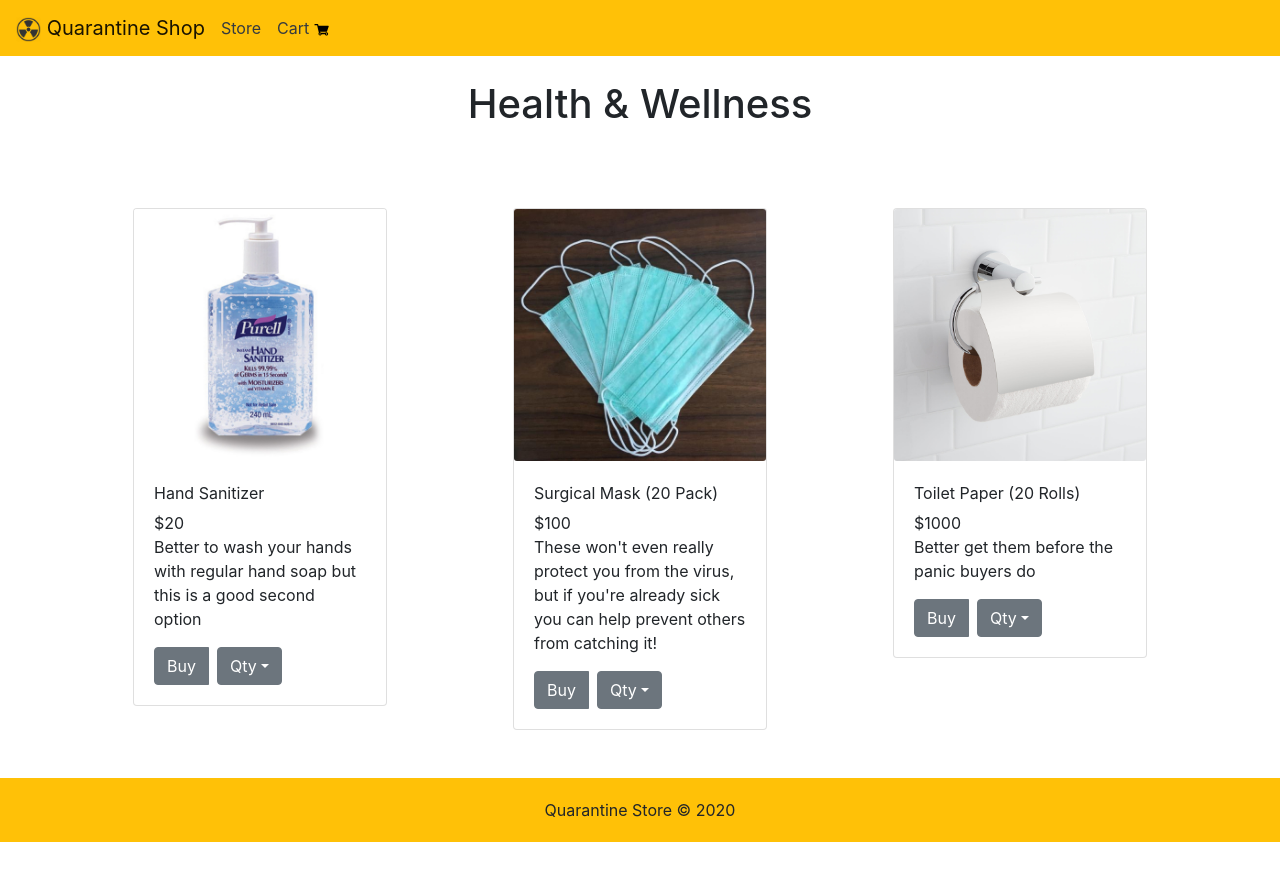
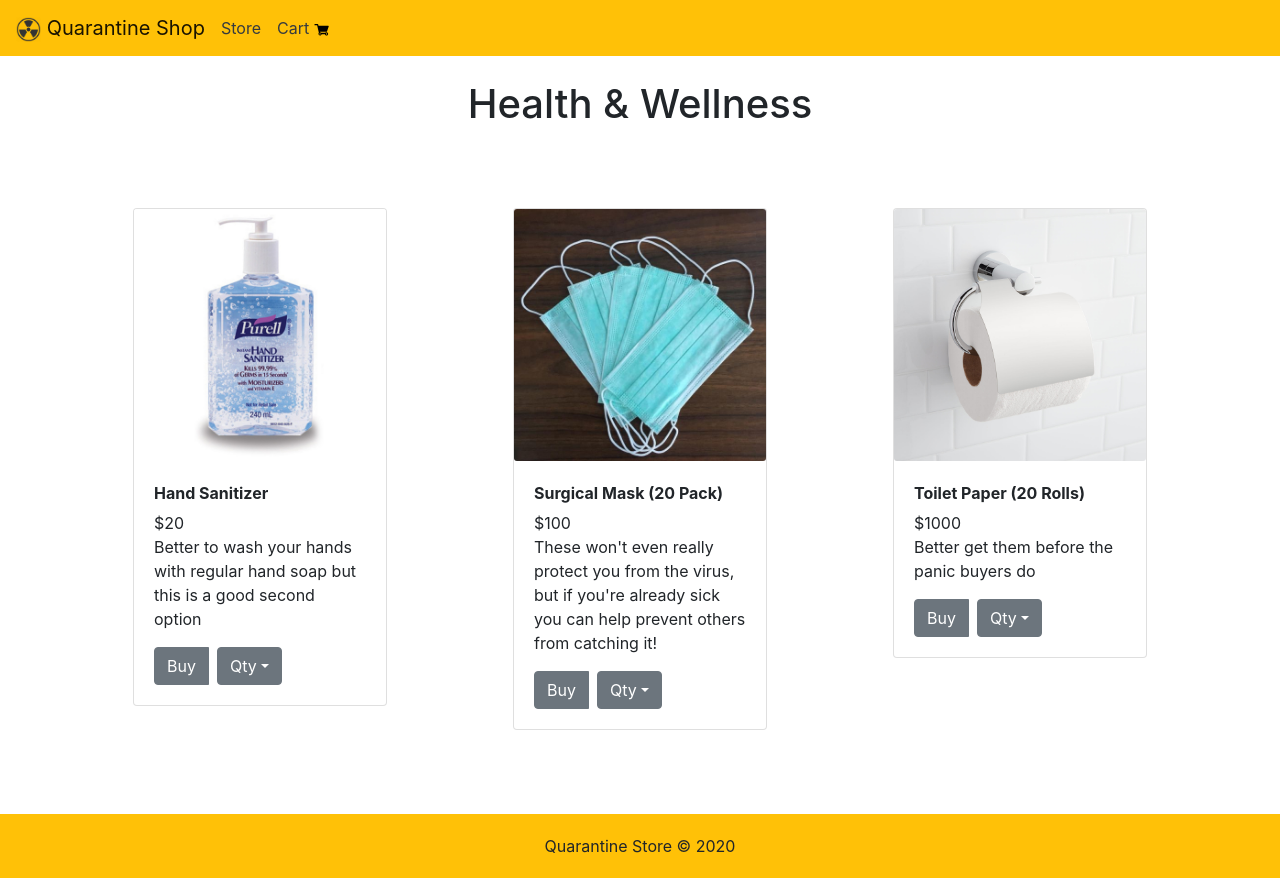
Before and after one commit to JvyJay/covid-19, a React (Create React App) app in the folder covid-19/: page / in a window 1280 px wide. Before the commit the page ends 842 px from the top, so only its background shows below. Built offline with nearby package versions, Linux system fonts and the light colour scheme.

Commit message:
styling fixes

```diff
--- a/covid-19/public/index.html
+++ b/covid-19/public/index.html
@@ -28,7 +28,16 @@
   </head>
   <body>
     <noscript>You need to enable JavaScript to run this app.</noscript>
-    <div id="root"></div>
+    <div
+      style="
+        min-height: 100vh;
+        overflow: hidden;
+        display: block;
+        position: relative;
+        padding-bottom: 100px;
+      "
+      id="root"
+    ></div>
     <!--
       This HTML file is a template.
       If you open it directly in the browser, you will see an empty page.
--- a/covid-19/src/App.css
+++ b/covid-19/src/App.css
@@ -5,3 +5,14 @@
 .visible {
   visibility: visible;
 }
+
+footer {
+  position: absolute;
+  bottom: 0;
+  text-align: center;
+  width: 100%;
+}
+
+footer p {
+  margin: 0;
+}
--- a/covid-19/src/App.js
+++ b/covid-19/src/App.js
@@ -10,6 +10,7 @@ import NavComponent from './components/Navbar';
 import Store from './components/Store';
 import Cart from './components/Cart';
 import Footer from './components/Footer';
+import swal from 'sweetalert';
 
 const App = () => {
   const [items] = useState(data);
@@ -19,12 +20,19 @@ const App = () => {
     setCart([...cart, item]);
   };
 
+  const outOfStock = () => {
+    swal(
+      'Out of Stock',
+      'Looks like the panic buyers beat you to it :(',
+      'error'
+    );
+  };
+
   return (
-    <ItemContext.Provider value={{ items, addItem }}>
+    <ItemContext.Provider value={{ items, addItem, outOfStock }}>
       <CartContext.Provider value={cart}>
         <div className='App'>
           <NavComponent cart={cart} />
-
           <Route exact path='/' component={Store} />
           <Route path='/cart' render={() => <Cart cart={cart} />} />
           <Footer />
--- a/covid-19/src/components/Cart.js
+++ b/covid-19/src/components/Cart.js
@@ -28,18 +28,20 @@ const Cart = () => {
       )}
       {cart.length >= 1 && <h1 className='p-4 text-center'>Your Cart</h1>}
       <Container>
-        <Row>
-          <div className=' d-lg-flex flex-row justify-content-center'>
+        <div className='flex-column justify-content-center align-items-center'>
           {cart.map((item) => (
             <CartItem key={item.id} {...item} />
           ))}
         </div>
-        </Row>
       </Container>
+      {cart.length >= 1 && (
         <div className='text-center'>
           <Button onClick={visibleToggle}>Get Total</Button>
-        <p className={!toggle ? 'notVisible' : 'visible'}>Total: ${total()}</p>
+          <p className={(`mt-2`, !toggle ? 'notVisible' : 'visible')}>
+            Total: ${total()}
+          </p>
         </div>
+      )}
     </>
   );
 };
--- a/covid-19/src/components/CartItem.js
+++ b/covid-19/src/components/CartItem.js
@@ -16,8 +16,8 @@ const CartItem = (props) => {
       <Card key={props.key} className='m-5'>
         <CardImg src={props.img} />
         <CardBody>
-          <CardTitle>{props.title}</CardTitle>
-          <CardSubtitle>
+          <CardTitle className='font-weight-bold'>{props.title}</CardTitle>
+          <CardSubtitle className='mb-2'>
             {`$`}
             {props.price}
           </CardSubtitle>
--- a/covid-19/src/components/Footer.js
+++ b/covid-19/src/components/Footer.js
@@ -9,7 +9,9 @@ const Footer = () => {
 
   return (
     <>
-      <footer style={footerStyle}>Quarantine Store &copy; 2020</footer>
+      <footer style={footerStyle}>
+        <p>Quarantine Store &copy; 2020</p>
+      </footer>
     </>
   );
 };
--- a/covid-19/src/components/Item.js
+++ b/covid-19/src/components/Item.js
@@ -14,16 +14,24 @@ import {
   DropdownMenu,
   DropdownItem,
 } from 'reactstrap';
+import swal from 'sweetalert';
 
 const Item = (props) => {
   const [dropdownOpen, setDropdownOpen] = useState(false);
   const toggle = () => setDropdownOpen((prevState) => !prevState);
+
+  const forTheMeme = () => {
+    if (props.product.id === 2) {
+      props.outOfStock();
+    }
+  };
+
   return (
     <Col>
       <Card key={props.key} className='m-5'>
         <CardImg src={props.img} />
         <CardBody>
-          <CardTitle>{props.title}</CardTitle>
+          <CardTitle className='font-weight-bold'>{props.title}</CardTitle>
           <CardSubtitle>
             {`$`}
             {props.price}
--- a/covid-19/src/components/Store.js
+++ b/covid-19/src/components/Store.js
@@ -5,7 +5,7 @@ import { Container, Row } from 'reactstrap';
 import Item from './Item';
 
 const Store = () => {
-  const { items, addItem } = useContext(ItemContext);
+  const { items, addItem, outOfStock } = useContext(ItemContext);
 
   return (
     <>
@@ -16,12 +16,14 @@ const Store = () => {
             {items.map((item) => {
               return (
                 <Item
+                  id={item.id}
                   product={item}
                   img={item.img}
                   title={item.title}
                   price={item.price}
                   text={item.text}
                   addItem={addItem}
+                  outOfStock={outOfStock}
                 />
               );
             })}
```
Lines whose indentation alone changed are shown as unchanged.
